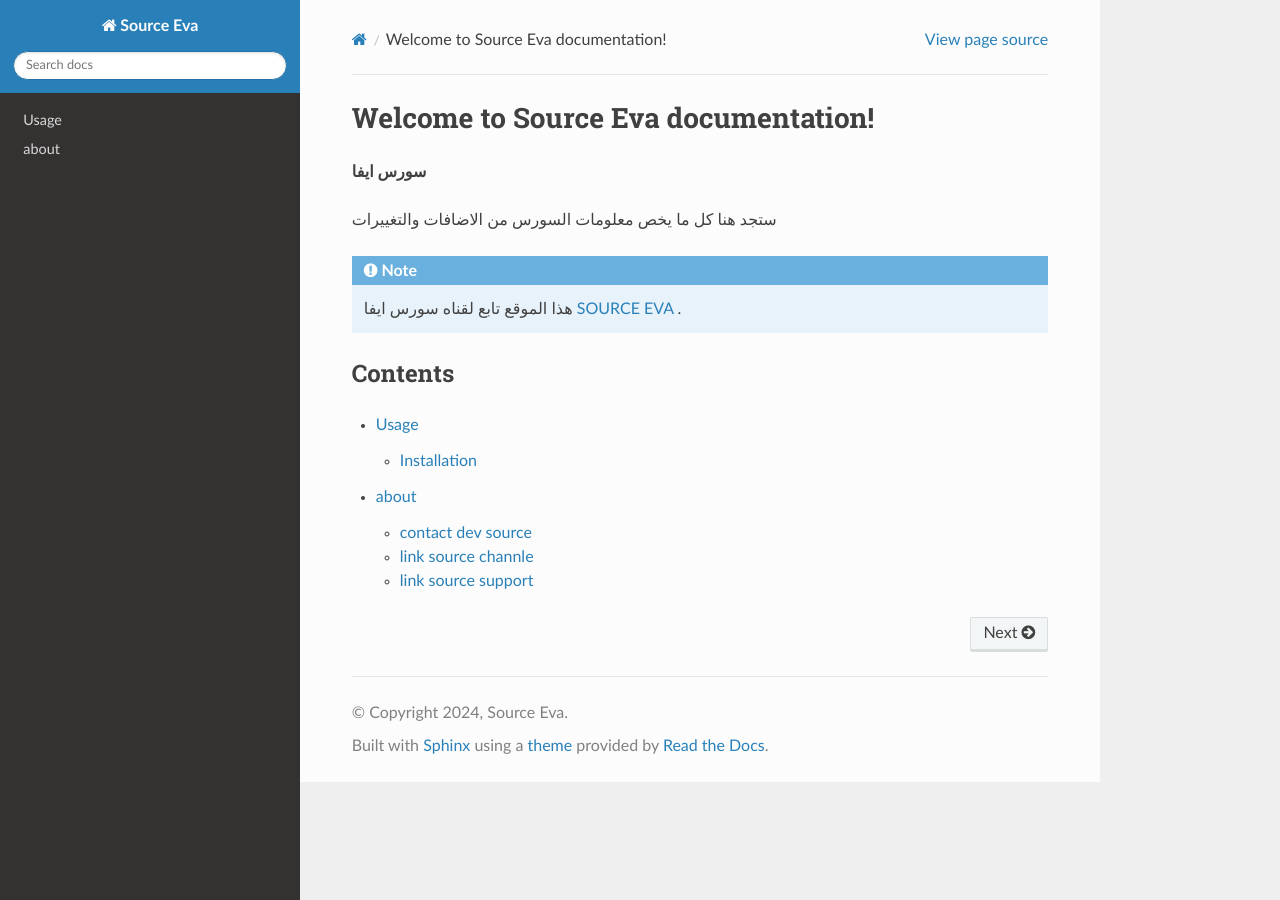
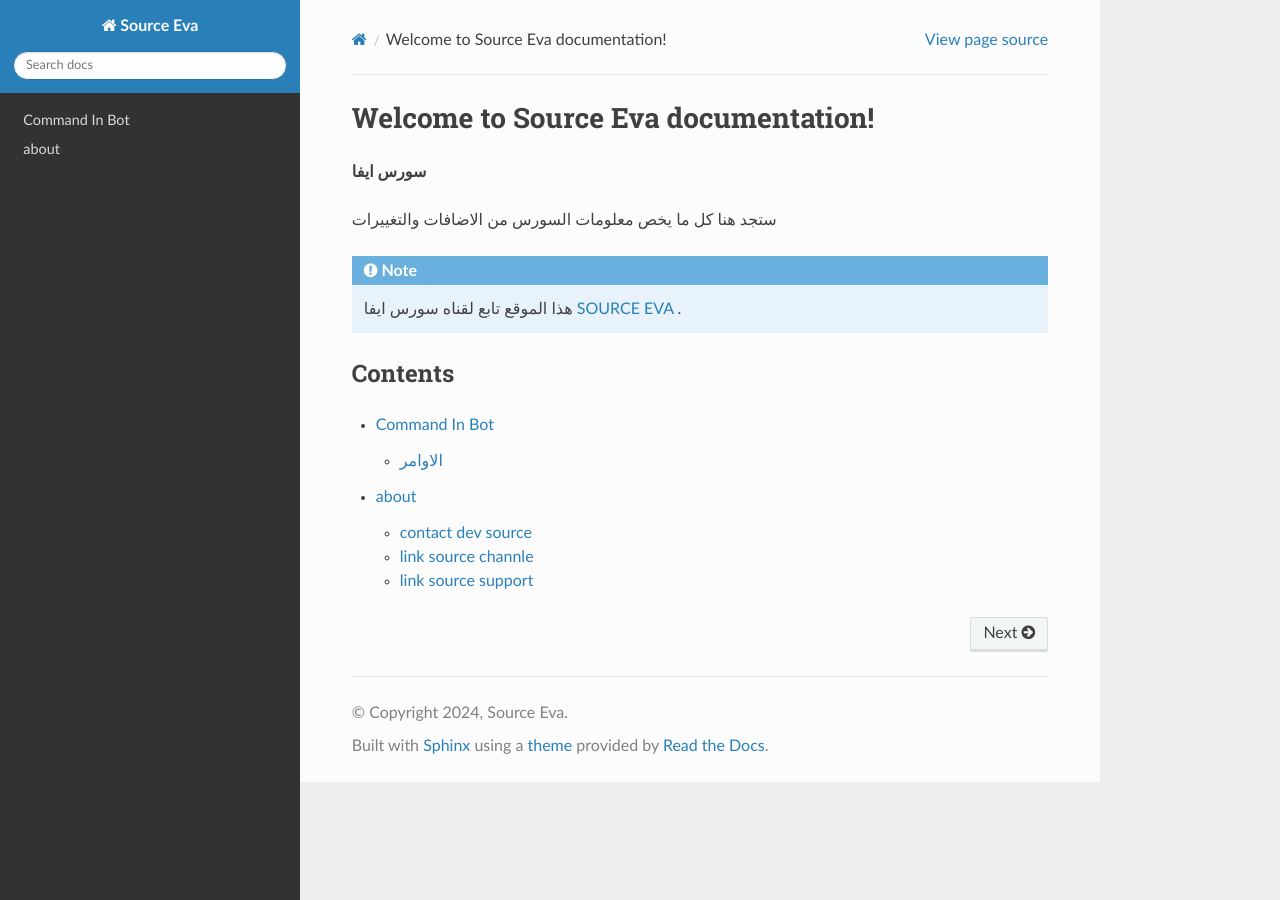
Before and after one commit to deveva205/tutorial-Sourceeva, a Sphinx documentation site: the page built from docs/source/index.rst, in a window 1280 px wide. Built offline with Sphinx 7.4.7 and the Read the Docs theme 3.1.0, drawn with Linux system fonts in a browser that asks for light colours.

Commit message:
Update usage.rst

```diff
--- a/docs/source/usage.rst
+++ b/docs/source/usage.rst
@@ -1,7 +1,7 @@
-Usage
-=====
+Command In Bot
+====================
 
 .. _installation:
 
-Installation
+الاوامر
 ------------
```
